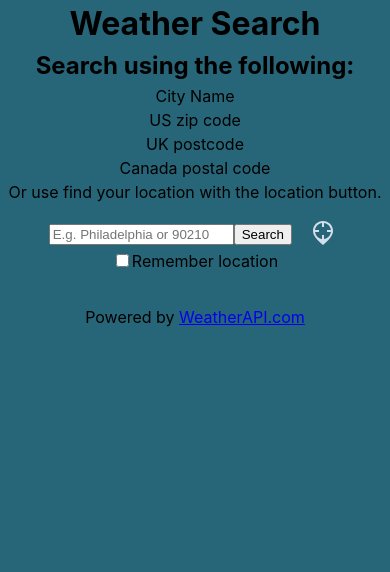
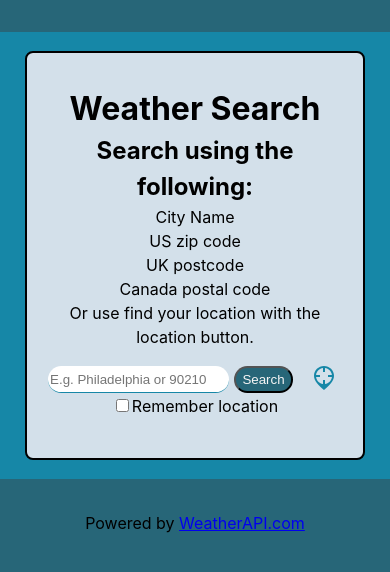
Before and after one commit to TKravel/weather-app-client, a React (Create React App) app: page / in a window 390 px wide. Shown: the top 572 px of the page. Built offline with nearby package versions, Linux system fonts and the light colour scheme.

Commit message:
Css classes to show night or day around icons

```diff
--- a/src/App.css
+++ b/src/App.css
@@ -94,6 +94,22 @@ html {
 	}
 }
 
+.search-card {
+	background-color: var(--main-light);
+	border: 2px solid #000;
+	border-radius: 0.5em;
+	width: 50%;
+	padding: 2em 2em 0.5em 2em;
+	margin: 0.2em auto 0.2em auto;
+}
+
+@media screen and (max-width: 500px) {
+	.search-card {
+		width: 95%;
+		padding: 2em 1em 0.5em 1em;
+	}
+}
+
 .search-container {
 	display: flex;
 	flex-wrap: wrap;
@@ -101,6 +117,22 @@ html {
 	align-items: center;
 	margin-top: 1em;
 	margin-bottom: 2em;
+}
+
+.search-input {
+	border: 1px solid var(--main-mid);
+	border-left: none;
+	border-top: none;
+	border-right: none;
+	border-radius: 1em;
+	height: 2em;
+}
+.search-btn {
+	background-color: var(--main-dark);
+	color: var(--main-white);
+	border-radius: 1em;
+	height: 2em;
+	margin-left: 0.4em;
 }
 
 .form-checkbox {
@@ -142,6 +174,24 @@ html {
 	display: flex;
 	justify-content: space-around;
 	align-items: center;
+}
+
+.icon-wrapper-day {
+	border: 1px solid inherit;
+	border-radius: 50%;
+	background-color: rgba(22, 135, 167, 0.4);
+	margin: 5px auto 5px auto;
+	height: 64px;
+	max-width: 64px;
+}
+
+.icon-wrapper-night {
+	border: 1px solid inherit;
+	border-radius: 50%;
+	background-color: rgba(0, 0, 0, 0.5);
+	margin: 5px auto 5px auto;
+	height: 64px;
+	max-width: 64px;
 }
 
 @media screen and (max-width: 500px) {
--- a/src/App.js
+++ b/src/App.js
@@ -52,8 +52,6 @@ function App() {
 	}, [location]);
 	return (
 		<div className='app-wrapper'>
-			<h1>Weather Search</h1>
-
 			<SearchInput
 				setUserLocation={setLocation}
 				errors={error}
--- a/src/components/GpsIcon.jsx
+++ b/src/components/GpsIcon.jsx
@@ -9,7 +9,7 @@ const GpsIcon = () => {
 			viewBox='0 0 24 24'
 		>
 			<path
-				fill='#d3e0ea'
+				fill='#1687a7'
 				d='M12 0c-5.522 0-10 4.395-10 9.815 0 5.505 4.375 9.268 10 14.185 5.625-4.917 10-8.68 10-14.185 0-5.42-4.478-9.815-10-9.815zm1 17.932v-3.932h-2v3.932c-3.618-.453-6.479-3.315-6.931-6.932h3.931v-2h-3.931c.452-3.617 3.314-6.479 6.931-6.931v3.931h2v-3.931c3.617.452 6.479 3.314 6.931 6.931h-3.931v2h3.931c-.452 3.617-3.314 6.479-6.931 6.932z'
 			/>
 		</svg>
--- a/src/components/SearchInput.jsx
+++ b/src/components/SearchInput.jsx
@@ -73,7 +73,9 @@ const SearchInput = ({ setUserLocation, errors, writeError }) => {
 		console.log(postion);
 	};
 	return (
-		<>
+		<div className='section-wrapper'>
+			<div className='search-card'>
+				<h1>Weather Search</h1>
 				<h2>Search using the following:</h2>
 				<ul>
 					<li>City Name</li>
@@ -85,13 +87,16 @@ const SearchInput = ({ setUserLocation, errors, writeError }) => {
 
 				<form onSubmit={handleSubmit} className='search-container'>
 					<input
+						className='search-input'
 						type='text'
 						name='location'
 						placeholder='E.g. Philadelphia or 90210'
 						value={userInput}
 						onChange={handleChange}
 					/>
-				<button type='submit'>Search</button>
+					<button type='submit' className='search-btn'>
+						Search
+					</button>
 					<button
 						onClick={handleClick}
 						className='gps-btn'
@@ -105,7 +110,8 @@ const SearchInput = ({ setUserLocation, errors, writeError }) => {
 					</div>
 					<p className='error-msg'>{errors && `Error: ${errors}!`}</p>
 				</form>
-		</>
+			</div>
+		</div>
 	);
 };
 
--- a/src/components/currentForecast/CurrentCard.jsx
+++ b/src/components/currentForecast/CurrentCard.jsx
@@ -3,9 +3,13 @@ import { getCurrentHour, getIconPath } from '../../utils/helperFuncs';
 import ToggleButton from '../ToggleButton';
 
 const CurrentCard = ({ forecast }) => {
+	console.log(forecast);
 	const [expandedDisplay, setExpandedDisplay] = useState(false);
 	const currentHrIdx = getCurrentHour();
 	const icon = '/icons' + getIconPath(forecast.current.condition.icon);
+	const iconBackground = forecast.current.is_day
+		? 'icon-wrapper-day'
+		: 'icon-wrapper-night';
 	return (
 		<div className='current-card'>
 			<div>
@@ -19,7 +23,9 @@ const CurrentCard = ({ forecast }) => {
 					{forecast.current.temp_f}
 					{'\u00B0'}
 				</p>
-				<img src={icon} alt={forecast.current.condition.text} />
+				<div className={iconBackground}>
+					<img src={icon} alt={forecast.current.condition.text} />
+				</div>
 				<p>{forecast.current.condition.text}</p>
 
 				<p>
--- a/src/components/extendedForecast/ExtendedCard.jsx
+++ b/src/components/extendedForecast/ExtendedCard.jsx
@@ -5,6 +5,7 @@ import ToggleButton from '../ToggleButton';
 const ExtendedCard = ({ cardData }) => {
 	const [expandedDisplay, setExpandedDisplay] = useState(false);
 	const icon = '/icons' + getIconPath(cardData.day.condition.icon);
+
 	let cardDate = cardData.date.slice(5);
 
 	return (
@@ -16,7 +17,9 @@ const ExtendedCard = ({ cardData }) => {
 					{'\u00B0'} Low: {cardData.day.mintemp_f}
 					{'\u00B0'}
 				</p>
-				<img src={icon} alt={cardData.day.condition.text} />
+				<div className='icon-wrapper-day'>
+					<img src={icon} alt={cardData.day.condition.text} />
+				</div>
 				<p>
 					{cardData.day.avgtemp_f}
 					{'\u00B0'}
--- a/src/components/hourly/HourlyCard.jsx
+++ b/src/components/hourly/HourlyCard.jsx
@@ -3,11 +3,16 @@ import { convertTo12Hr, getIconPath } from '../../utils/helperFuncs';
 
 const HourlyCard = ({ hourlyData }) => {
 	const icon = '/icons' + getIconPath(hourlyData.condition.icon);
+	const iconBackground = hourlyData.is_day
+		? 'icon-wrapper-day'
+		: 'icon-wrapper-night';
 	return (
 		<div className='hourly-card'>
 			<h3>{convertTo12Hr(hourlyData.time)}</h3>
+			<div className={iconBackground}>
+				<img src={icon} alt={hourlyData.condition.text} />
+			</div>
 
-			<img src={icon} alt={hourlyData.condition.text} />
 			<p>
 				{hourlyData.temp_f}
 				{'\u00B0'}
```
Lines whose indentation alone changed are shown as unchanged.
